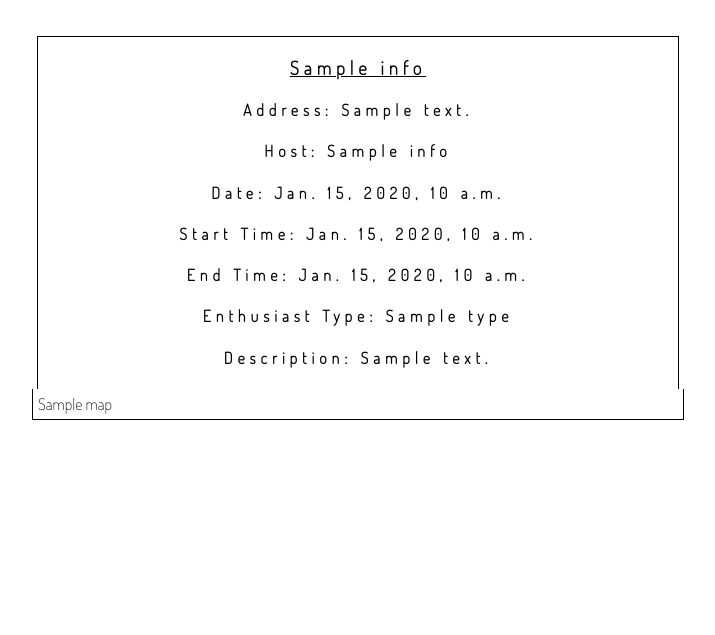
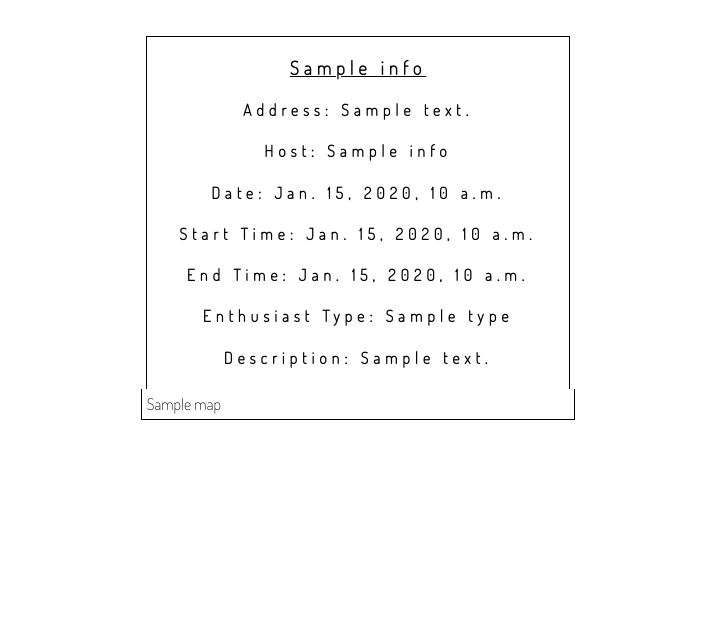
Before and after one commit to wadeChriestenson/car_meet, a Django app: template templates/carmeets.html in a window 1280 px wide. Shown: the part 320-955 px from the top of the page, without its empty margins (290-1005 px from the left). Run offline with Django 4.2, Linux system fonts and the light colour scheme; the template is opened without the code that fills it: most values are stand-ins (such as "Sample title", 1, 10 or a date in 2020); some libraries are stand-ins or nearby versions.

Commit message:
04/02/2022 - WC

```diff
--- a/salem/static/css/car_meet111111.css
+++ b/salem/static/css/car_meet11111.css
@@ -8,25 +8,24 @@
 .info{
     display: flex;
     flex-direction: row;
-    width: 100vw;
+    width: auto;
     justify-content: space-evenly;
 }
 .mapWrap{
         display: flex;
     flex-direction: row;
-    width: 100vw;
     justify-content: space-evenly;
 }
 .map{
         border-left: 1px solid black;
         border-right: 1px solid black;
         border-bottom: 1px solid black;
-        width: 50%;
+        width: 33%;
         padding: 5px;
 }
 .mapinfo {
         /*border: 1px solid black;*/
-    width: 50%;
+    width: 33%;
         border-left: 1px solid black;
     border-right: 1px solid black;
     border-top: 1px solid black;
--- a/templates/carmeets.html
+++ b/templates/carmeets.html
@@ -11,7 +11,7 @@
     <link href="https://fonts.googleapis.com/css2?family=Dosis:wght@200&display=swap" rel="stylesheet">
     <link rel="preconnect" href="https://fonts.googleapis.com">
     <link rel="preconnect" href="https://fonts.gstatic.com" crossorigin>
-    <link href="{% static '/css/car_meet111111.css' %}" rel="stylesheet">
+    <link href="{% static '/css/car_meet11111.css' %}" rel="stylesheet">
     <link href="{% static '/css/header1.css' %}" rel="stylesheet">
 
 </head>
```
Also changed, not shown: salem/views.py (+2 -6 lines).
